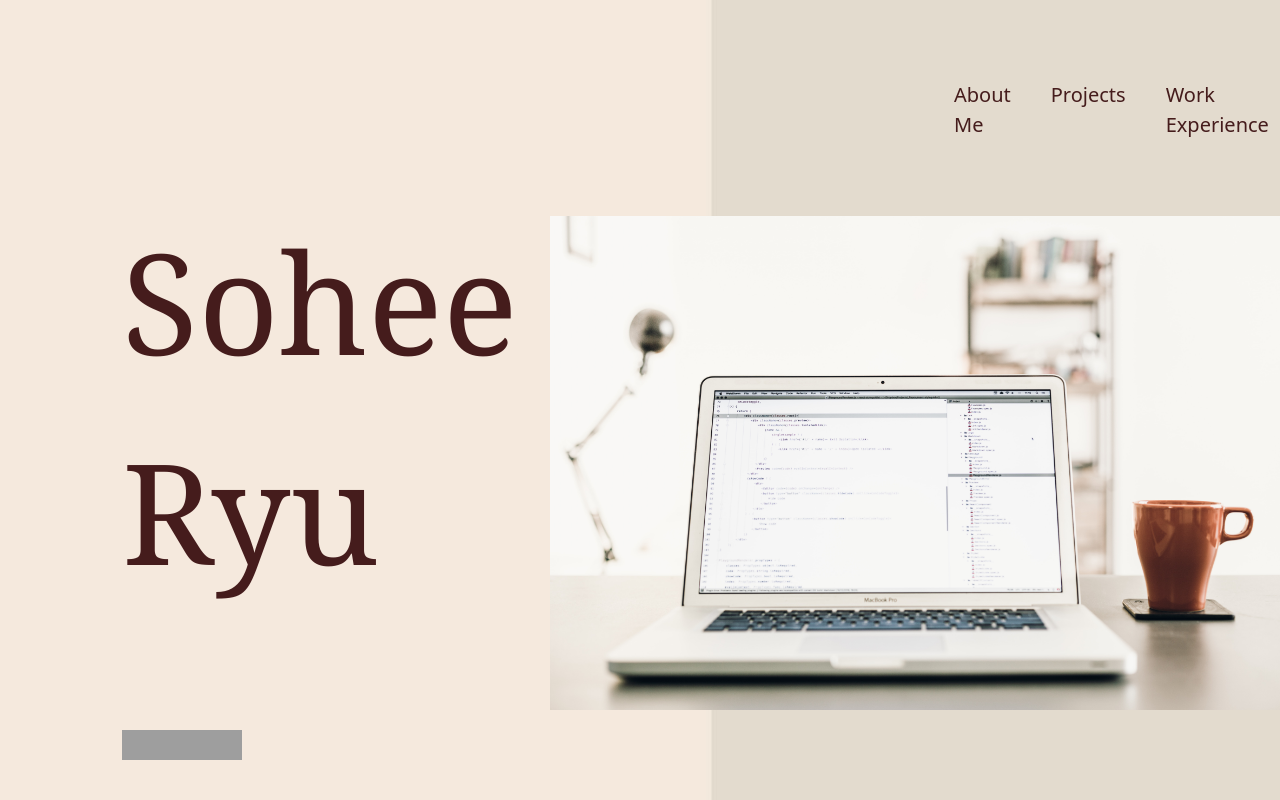
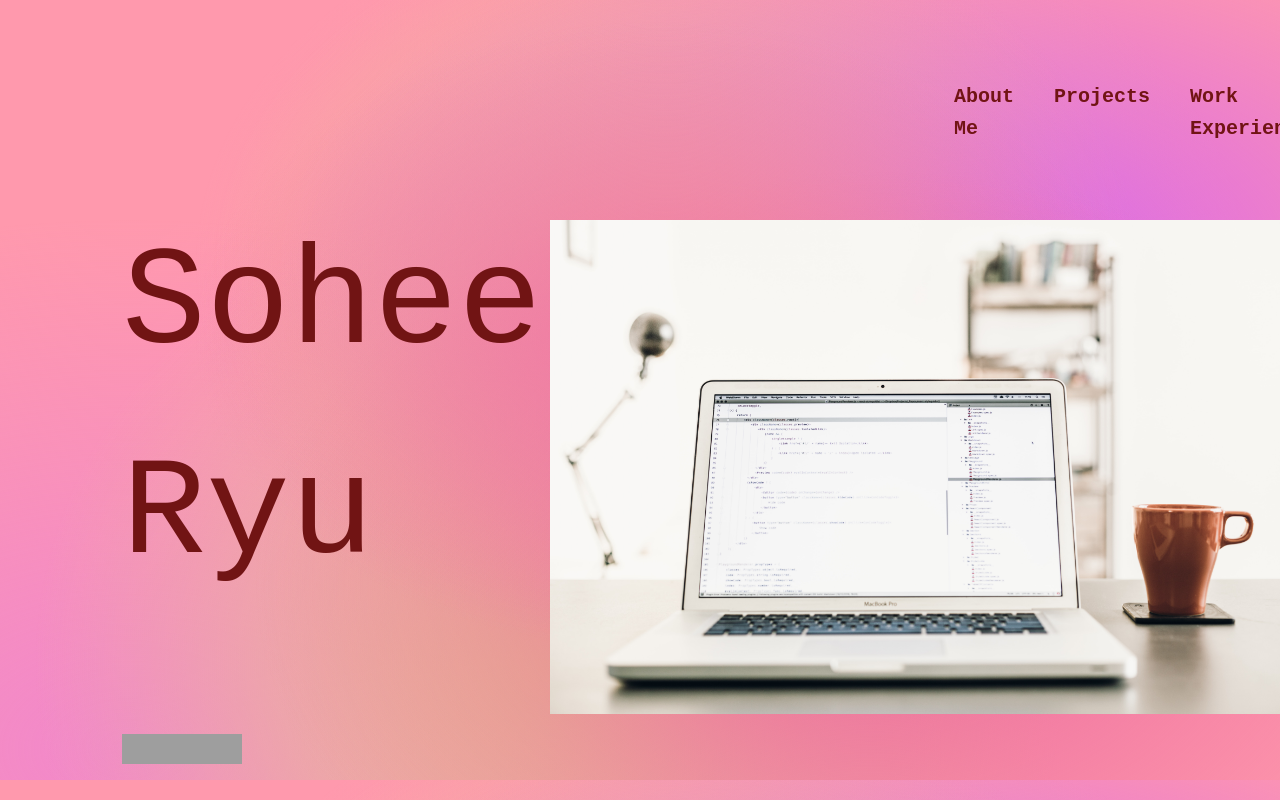
Before and after one commit to soheeRyu/soheeRyu.github.io, a plain HTML site: page pages/index.html in a window 1280 px wide. Shown: the top 800 px of the page. Drawn offline with nearby package versions, Linux system fonts and the light colour scheme; files that its build step writes are made by us from their sources; grey boxes are pictures that could not be loaded; files whose address does not match are found by name.

Commit message:
second commit
Created new folders to organize

```diff
--- a/index.html
+++ b/pages/index.html
@@ -4,7 +4,7 @@
     <meta charset="UTF-8">
     <meta http-equiv="X-UA-Compatible" content="IE=edge">
     <meta name="viewport" content="width=device-width, initial-scale=1.0">
-    <title>Profile</title>
+    <title>Homepage</title>
 
     <link href="https://cdn.jsdelivr.net/npm/bootstrap@5.2.2/dist/css/bootstrap.min.css" rel="stylesheet" integrity="sha384-Zenh87qX5JnK2Jl0vWa8Ck2rdkQ2Bzep5IDxbcnCeuOxjzrPF/et3URy9Bv1WTRi" crossorigin="anonymous">
     <link href="styles.css" type="text/css" rel="stylesheet">
@@ -16,14 +16,14 @@
             <nav>
                 <h2 class="hidden">nav</h2>
                     <ul class="flex">
-                        <li><a href="#">About Me</a></li>
+                        <li><a href="pages/aboutMe.html">About Me</a></li>
                         <li><a href="./profile.html">Projects</a></li>
                         <li><a href="#">Work Experience</a></li>
                     </ul>
             </nav>
 
             <div class="content">
-                <p class="name">Sohee <br> Ryu</p>
+                <p class="name">Sohee<br>Ryu</p>
                 <img height="493.6123" class="laptop" alt="laptop picture" height="300" src="laptop.jpg">
                 <!--Source: https://unsplash.com/photos/DErxVSSQNdM-->
             </div>
--- a/styles.css
+++ b/styles.css
@@ -1,16 +1,27 @@
 body {
     margin-left: 80px;
-    background-image: url('background.jpg');
+    /*background-image: url('background.jpg');
     background-repeat: no-repeat;
     background-attachment: fixed;
     background-size: cover;
+    background-color:#ff99ce;*/
+    background-color:#ff99ad;
+    background-image:
+    radial-gradient(at 52% 43%, hsla(339,80%,71%,1) 0px, transparent 50%),
+    radial-gradient(at 68% 75%, hsla(337,76%,67%,1) 0px, transparent 50%),
+    radial-gradient(at 52% 34%, hsla(359,76%,79%,1) 0px, transparent 50%),
+    radial-gradient(at 43% 85%, hsla(34,63%,73%,1) 0px, transparent 50%),
+    radial-gradient(at 74% 34%, hsla(289,84%,66%,1) 0px, transparent 50%),
+    radial-gradient(at 57% 34%, hsla(27,78%,78%,1) 0px, transparent 50%),
+    radial-gradient(at 10% 96%, hsla(322,80%,74%,1) 0px, transparent 50%);
 }
 
 .name {
-    font-family: Cambria, Cochin, Georgia, Times, 'Times New Roman', serif;
+    font-family: 'Courier New', Courier, monospace;
     font-size: 140px;
     margin-top: 40px;
-    color: #451c1c;
+    color: rgb(113, 20, 20);
+
 
 }
 
@@ -38,8 +49,10 @@ body {
 }
 
 .flex a {
+    font-family: 'Courier New', Courier, monospace;
     text-decoration: none;
-    color: #451c1c;
+    color: rgb(113, 20, 20);
+    font-weight: bolder;
     justify-content: flex-end;
 }
 
```
Also changed, not shown: pages/aboutMe.html (added, +34 -0 lines), images/background.jpg (renamed from background.jpg), images/laptop.jpg (renamed from laptop.jpg), 1 other file.
